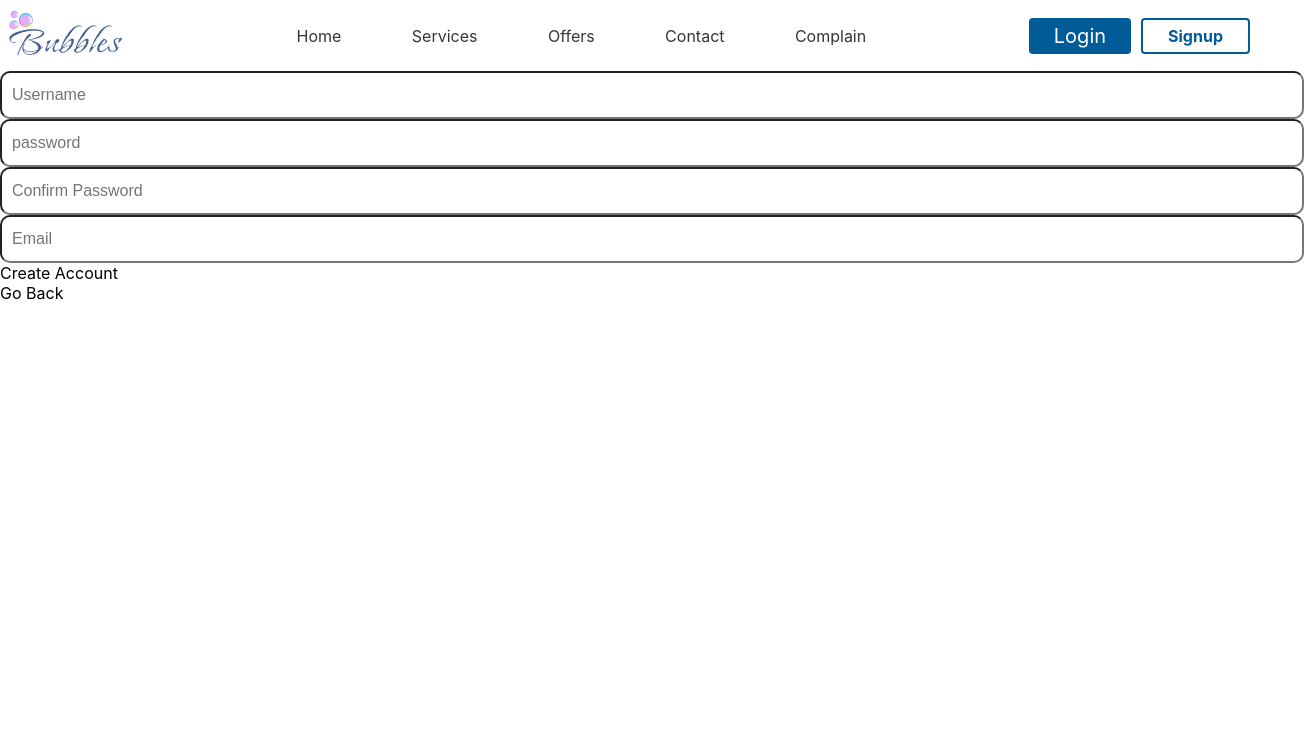
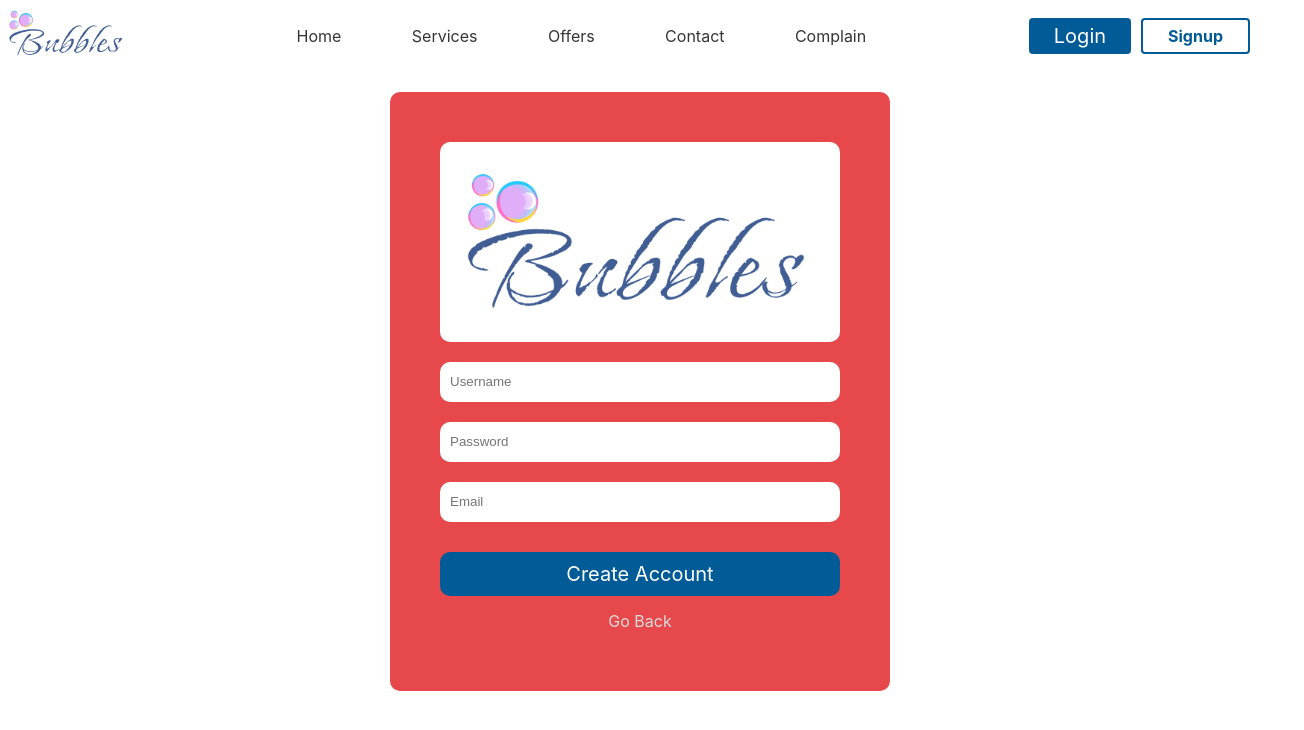
Before and after one commit to Nihal-Sharma/bubble_frontend, a React (Create React App) app: page /signup in a window 1280 px wide. Shown: the top 730 px of the page, 1304 px wide, since content can reach past the window. Built offline with nearby package versions, Linux system fonts and the light colour scheme.

Commit message:
ALL NEW STUFF

```diff
--- a/src/App.css
+++ b/src/App.css
@@ -197,12 +197,171 @@
      user-select: none;
 }
 .short-top-home{
-    color: #C1C1C1;
+    color: #ffffff;
     font-size: 20px;
     text-align: center;
     margin-top: 10px;
+
+    padding: 5px;
+    border-radius: 10px;
     @media(max-width: 700px){
         font-size: 15px;
         width: 80%;
+
            }
 }
+.why-us-home{
+    margin-top: 15px;
+
+}
+.txt-whyus-home{
+    font-size: 40px;
+    text-align: center;
+    @media(max-width:700px ){
+        font-size: 35px;
+    }
+}
+.us-home{
+    font-weight: bold;
+    color: #005B96;
+}
+.left-pic-whyus{
+    width: 30vw;
+    border-radius: 10px;
+    @media(max-width: 428px){
+        width: 80vw;
+
+    }
+
+}
+.why-us-block{
+    display: flex;
+    padding: 15px 50px 0px 50px ;
+
+    justify-content: space-between;
+    @media(max-width: 536px){
+        padding: 15px 15px 0px 15px ;
+    }
+    @media(max-width: 428px){
+        flex-direction: column;
+         align-items: center;
+    }
+}
+.why-us-block1{
+    display: flex;
+    padding: 15px 50px 0px 50px ;
+
+    justify-content: space-between;
+    @media(max-width: 536px){
+        padding: 15px 15px 0px 15px ;
+    }
+    @media(max-width: 428px){
+        flex-direction:column-reverse;
+         align-items: center;
+    }
+}
+.txt-whyus{
+    font-size: 25px;
+    text-decoration:underline;
+    @media(max-width: 900px){
+        font-size: 20px;
+    }
+    @media(max-width: 536px){
+        font-size: 18px;
+    }
+}
+.right-txt-whyus{
+    width: 30vw;
+    height: 100%;
+    text-align: center;
+    @media(max-width: 719px){
+       width: 40vw;
+    }
+    @media(max-width: 428px){
+        width: 80vw;
+    }
+
+}
+.reviews-main{
+    background-image: url(./Assets/reviews.png);
+    padding: 10px;
+    height: 80vh;
+    background-size: cover;
+    background-repeat: no-repeat;
+    margin: 2vw;
+    margin-top: 30px;
+    border-radius: 10px;
+    @media(max-width: 428px){
+        height: 50vh;
+    }
+
+}
+.review-head{
+
+    font-size: 32px;
+    color: #E6484B;
+    font-weight: bold;
+    text-align: center;
+    @media(max-width: 428px){
+        font-size: 24px;
+    }
+}
+
+/* Login page css */
+.main-login{
+
+    display: flex;
+    justify-content: center;
+    align-items: center;
+    height: 80vh;
+
+}
+.login-box{
+    background-color: #E6484B;
+    padding: 50px;
+    border-radius: 10px;
+    @media(max-width: 316px){
+        padding: 10vw;
+    }
+}
+.logo-navbar1{
+    background-image: url(./Assets/logo-bubbles.png);
+    height: 200px ;
+    width: 400px;
+    border-radius: 10px;
+    background-size: cover;
+    @media(max-width: 700px){
+        height: 12vh;
+        width: auto;
+        background-size: contain;
+        background-repeat: no-repeat;
+    }
+}
+.input-log{
+    width: 95%;
+    height: 20px;
+    padding: 10px;
+    border-radius: 10px;
+    border: none;
+}
+.login-input-div{
+    margin-top: 20px;
+}
+.login-button{
+    background-color: #005B96;
+    text-align: center;
+    padding: 10px;
+    margin-top: 30px;
+    font-size: 20px;
+    color: white;
+    border-radius: 10px;
+}
+.login-button1{
+
+    text-align: center;
+    padding: 10px;
+    margin-top: 5px;
+    font-size: 16px;
+    color: rgb(220, 220, 220);
+    border-radius: 10px;
+}
--- a/src/Components/Navbar.jsx
+++ b/src/Components/Navbar.jsx
@@ -6,6 +6,8 @@ import "react-modern-drawer/dist/index.css";
 import { GiHamburgerMenu } from "react-icons/gi";
 import { IconContext } from "react-icons";
 const Navbar = () => {
+  const username = localStorage.getItem("USERNAME")
+  const navigate = useNavigate()
   // const [navstyle , setNavstyle] = useState(window.innerWidth)
 
   const [isOpen, setIsopen] = useState(false);
@@ -15,8 +17,17 @@ const Navbar = () => {
 
   const navstyle = window.innerWidth;
   const handleLogin = () => {
-    alert(navstyle);
+
+    navigate('/login')
+
   };
+
+  const logOut = () =>{
+    alert('Logged Out')
+    navigate('/')
+    localStorage.removeItem("USERNAME")
+    localStorage.removeItem("LOGGEDIN")
+  }
   if (navstyle >= 700) {
     return (
       <div className="main-navbar">
@@ -39,10 +50,13 @@ const Navbar = () => {
           </NavLink>
         </div>
         <div className="login-signup-navbar">
-          <div className="login-but-navbar" onClick={handleLogin}>
+         { username && <div className="login-but-navbar" onClick={logOut}>
+            Logout
+          </div>}
+          { ! username && <div className="login-but-navbar" onClick={handleLogin}>
             Login
-          </div>
-          <div className="signup-but-navbar">Signup</div>
+          </div>}
+          <div className="signup-but-navbar" onClick={()=>{navigate("/signup")}} >Signup</div>
         </div>
       </div>
     );
@@ -73,9 +87,13 @@ const Navbar = () => {
              <NavLink className= 'links' to = '/complain' >Complain</NavLink>
            </div> */}
           <div className="login-signup-navbar">
-            <div className="login-but-navbar" onClick={handleLogin}>
+           { ! username && <div className="login-but-navbar" onClick={handleLogin}>
               Login
-            </div>
+            </div>}
+
+           {  username &&  <div className="login-but-navbar" onClick={logOut}>
+              Logout
+            </div>}
           </div>
         </div>
 
--- a/src/Components/SignUp.jsx
+++ b/src/Components/SignUp.jsx
@@ -19,73 +19,18 @@ const SignUp = () => {
 
 
   return (
-    <div className="gg">
-
-    <div className="mainbox">
-      <input
-        placeholder="Username"
-        style={{
-          height: "3vh",
-          fontSize: "2vh",
-          padding: "10px",
-          borderRadius: "10px",
-          width :'100%'
-        }}
-        onChange={(e)=>{setUsername(e.target.value)}}
-      ></input>
+    <div className="main-login">
+    <div className="login-box">
+    <div className="logo-navbar1"></div>
+    <div className="input-login">
+      <div className="login-input-div"><input placeholder="Username" className="input-log" onChange={(e)=>{setUsername(e.target.value)}} /></div>
+      <div  className="login-input-div"><input placeholder="Password" type="password" className="input-log" onChange={(e)=>{setPassword(e.target.value)}} /></div>
+      <div className="login-input-div"><input placeholder="Email" className="input-log" onChange={(e)=>{setEmail(e.target.value)}} /></div>
+    <div className="login-button" onClick={signUp} >Create Account</div>
+    <div className="login-button1" onClick={()=>{navigate('/login')}} >Go Back </div>
     </div>
-    <div className="mainbox">
-      <input
-        placeholder="password"
-        type="password"
-        style={{
-          height: "3vh",
-          fontSize: "2vh",
-          padding: "10px",
-          borderRadius: "10px",
-          width :'100%'
-        }}
-        onChange={(e)=>{setPassword(e.target.value)}}
-      ></input>
-
     </div>
-
-    <div className="mainbox">
-      <input
-        placeholder="Confirm Password"
-        type="password"
-        style={{
-          height: "3vh",
-          fontSize: "2vh",
-          padding: "10px",
-          borderRadius: "10px",
-          width :'100%'
-        }}
-        onChange={(e)=>{setconfPassword(e.target.value)}}
-      ></input>
-
-    </div>
-    <div className="mainbox">
-      <input
-        placeholder="Email"
-        type="mail"
-        style={{
-          height: "3vh",
-          fontSize: "2vh",
-          padding: "10px",
-          borderRadius: "10px",
-          width :'100%'
-        }}
-        onChange={(e)=>{setEmail(e.target.value)}}
-      ></input>
-
-    </div>
-    <div div className="mainbox heightt" onClick={signUp} >
-    <text className="login-but">Create Account</text></div>
-    <div  className="mainbox heightt1" onClick={()=>{navigate('/login')}} >
-      <text>Go Back</text>
-    </div>
-  </div>
+   </div>
   )
 }
 
--- a/src/Components/UsernameLogin.jsx
+++ b/src/Components/UsernameLogin.jsx
@@ -22,7 +22,8 @@ const UsernameLogin = () => {
         else{
           alert("Login successfull")
           localStorage.setItem("LOGGEDIN" ,"true")
-          navigate("/chooseservice")
+          localStorage.setItem("USERNAME" ,result.data.username )
+          navigate("/")
 
         }
       })
@@ -34,42 +35,17 @@ const UsernameLogin = () => {
     }
 
   return (
-    <div className="gg">
-
-      <div className="mainbox">
-        <input
-          placeholder="Username"
-          style={{
-            height: "3vh",
-            fontSize: "2vh",
-            padding: "10px",
-            borderRadius: "10px",
-            width :'100%'
-          }}
-          onChange={(e)=>{setUsername(e.target.value)}}
-        ></input>
-      </div>
-      <div className="mainbox">
-        <input
-          placeholder="password"
-          type="password"
-          style={{
-            height: "3vh",
-            fontSize: "2vh",
-            padding: "10px",
-            borderRadius: "10px",
-            width :'100%'
-          }}
-          onChange={(e)=>{setPassword(e.target.value)}}
-        ></input>
-
-      </div>
-      <div  className="mainbox heightt" onClick={Login} >
-      <text className="login-but">Login</text></div>
-      <div  className="mainbox heightt1" onClick={NewAcc} >
-        <text>Create Account</text>
-      </div>
+   <div className="main-login">
+    <div className="login-box">
+    <div className="logo-navbar1"></div>
+    <div className="input-login">
+      <div className="login-input-div"><input placeholder="Username" className="input-log" onChange={(e)=>{setUsername(e.target.value)}} /></div>
+      <div  className="login-input-div"><input placeholder="Password" type="password" className="input-log" onChange={(e)=>{setPassword(e.target.value)}} /></div>
+    <div className="login-button" onClick={Login} >Login</div>
+    <div className="login-button1" onClick={()=>{navigate('/signup')}} >New here? Signup</div>
     </div>
+    </div>
+   </div>
   );
 };
 
--- a/src/Navbar_Comp/Home.jsx
+++ b/src/Navbar_Comp/Home.jsx
@@ -2,7 +2,7 @@ import React from "react";
 import LoginForm from "../Components/LoginForm";
 import { useNavigate } from "react-router-dom";
 import { useStore } from "../Store/Store";
-
+import carlogo from '../Assets/car-logo-home.png'
 const Home = () => {
   const navigate = useNavigate();
   const checklogin = useStore((state) => state.loggedin);
@@ -30,7 +30,29 @@ const Home = () => {
         </div>
       </div>
       <div className="why-us-home">
-        {/* <div className="txt-whyus-home">Why <span className="us-home">Us?</span> </div> */}
+        <div className="txt-whyus-home">Why <span className="us-home">Us?</span> </div>
+        <div className="why-us-block">
+          <div className="left-pic-whyus"><img src={carlogo} className="left-pic-whyus" /></div>
+          <div className="right-txt-whyus">
+            <div className="txt-whyus">Professional Equipments</div>
+          </div>
+        </div>
+        <div className="why-us-block1">
+        <div className="right-txt-whyus">
+            <div className="txt-whyus">Professional Equipments</div>
+          </div>
+          <div className="left-pic-whyus"><img src={carlogo} className="left-pic-whyus" /></div>
+
+        </div>
+        <div className="why-us-block">
+          <div className="left-pic-whyus"><img src={carlogo} className="left-pic-whyus" /></div>
+          <div className="right-txt-whyus">
+            <div className="txt-whyus">Professional Equipments</div>
+          </div>
+        </div>
+      </div>
+      <div className="reviews-main">
+        <div className="review-head">Costumer Reviews</div>
       </div>
     </div>
   );
--- a/src/Store/Store.js
+++ b/src/Store/Store.js
@@ -10,10 +10,10 @@ const successLogin = ()=>{
 }
 
 const endpoint = "https://bubble-backend-nine.vercel.app"
-// const localapi = "http://127.0.0.1:4000"
+const localapi = "http://127.0.0.1:4000"
 
 export const useStore = create ((set) =>({
-    apiendpoint : endpoint,
+    apiendpoint : localapi,
     loggedin : loggedcheck(),
     login : ()=>set((state)=>({ loggedin :'true'  ,successLogin }))
 }))
```
Also changed, not shown: 1 other file (tests, documents, lock files or other folders).
